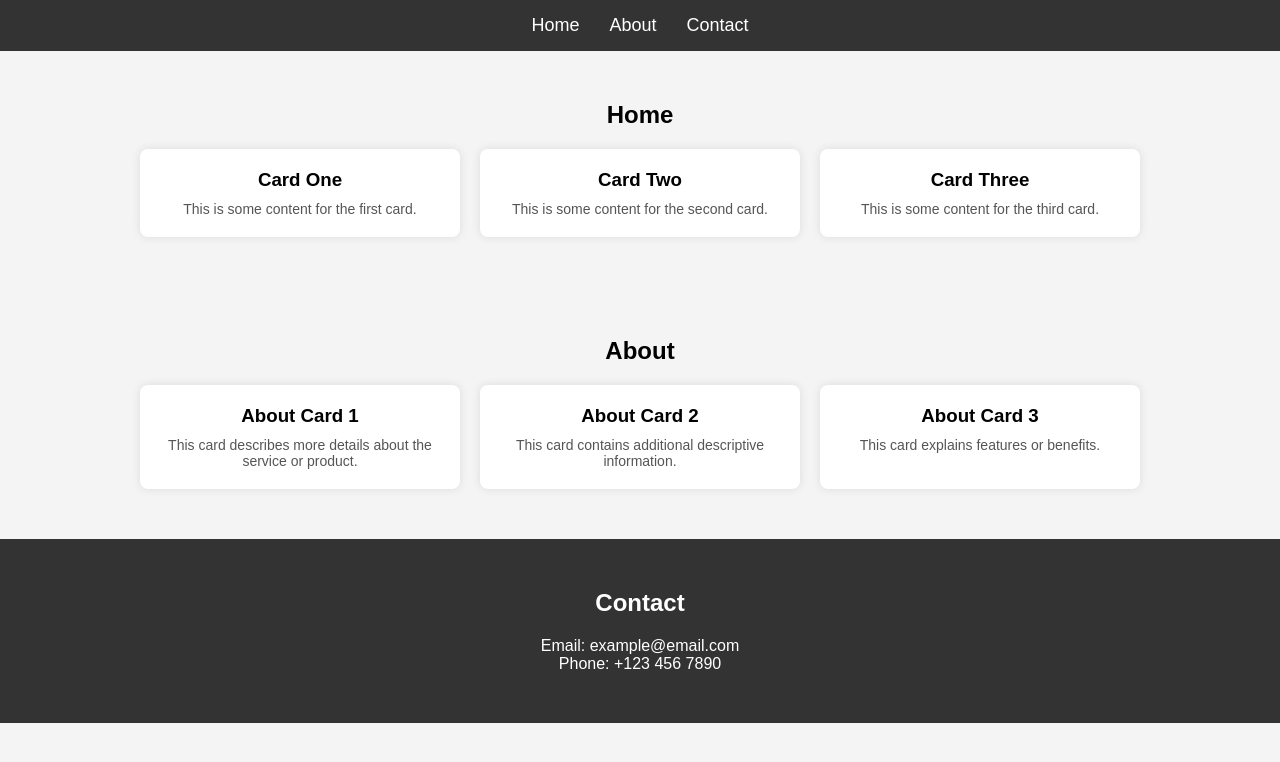
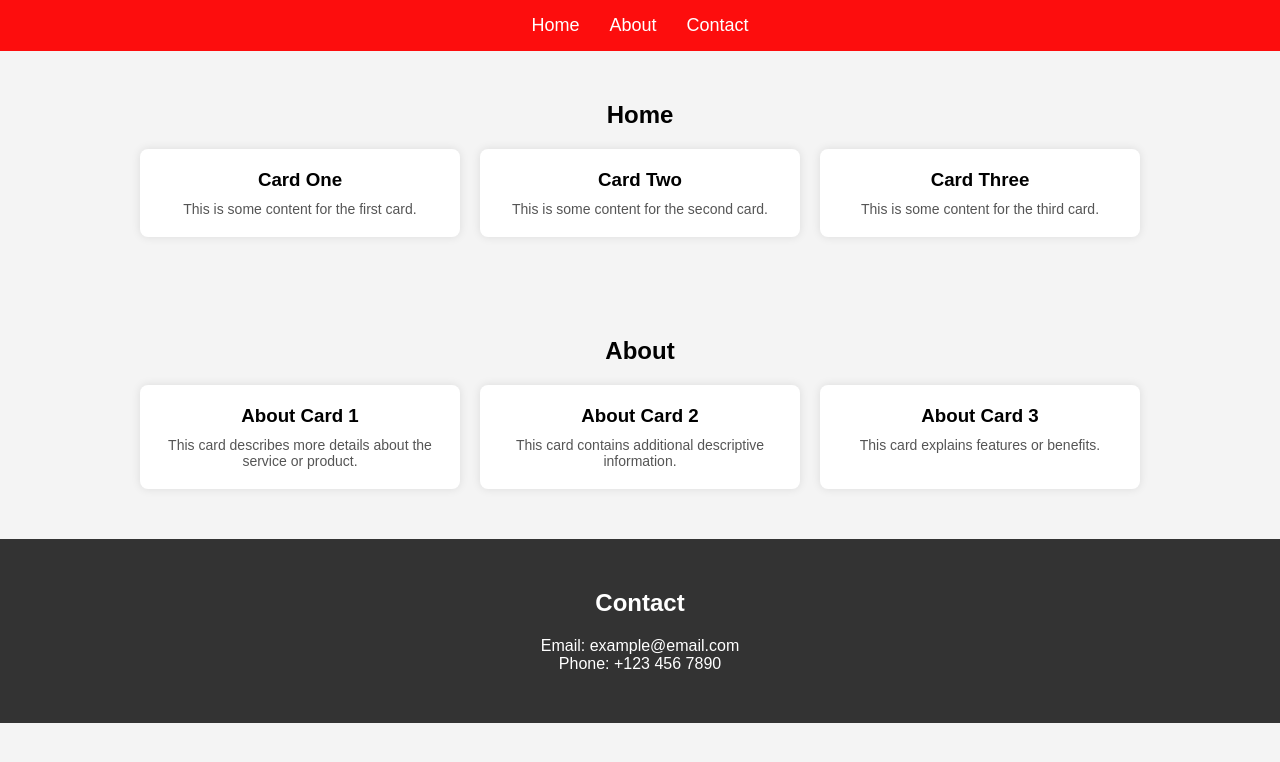
Before and after one commit to saranya-9401/indirect, a plain HTML site: page index.html in a window 1280 px wide. Drawn offline with Linux system fonts and the light colour scheme.

Commit message:
first commit

```diff
--- a/index.html
+++ b/index.html
@@ -19,7 +19,7 @@
 
         /* Navbar */
         nav {
-            background-color: #333;
+            background-color: #fd0d0d;
             padding: 15px;
         }
 
```
